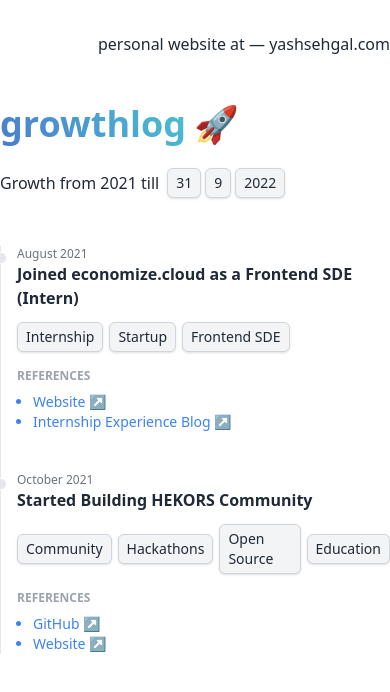
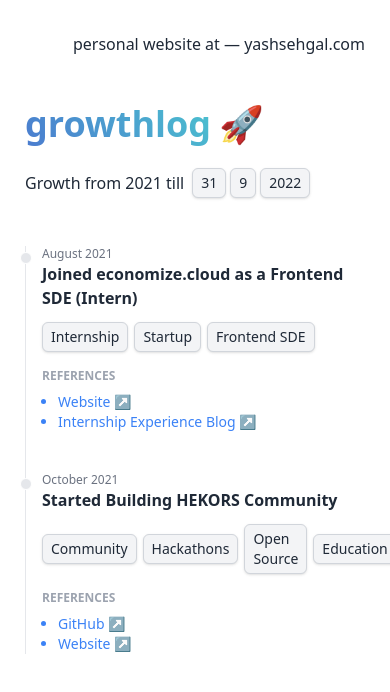
Before and after one commit to yashsehgal/growthlog, a Next.js app: page / in a window 390 px wide. Shown: the top 692 px of the page. Built offline with nearby package versions, Linux system fonts and the light colour scheme.

Commit message:
style(fix): page content responsiveness

```diff
--- a/styles/index.css
+++ b/styles/index.css
@@ -11,9 +11,7 @@
 }
 
 .app-container {
-  margin-right: auto;
-  margin-left: auto;
-  max-width: 1150px;
+  @apply mx-auto w-[1150px] max-2xl:w-[1000px] max-xl:w-[800px] max-lg:w-[600px] max-md:w-[420px] max-sm:w-[340px];
 }
 
 .growthlog-animated-gradient {
```
